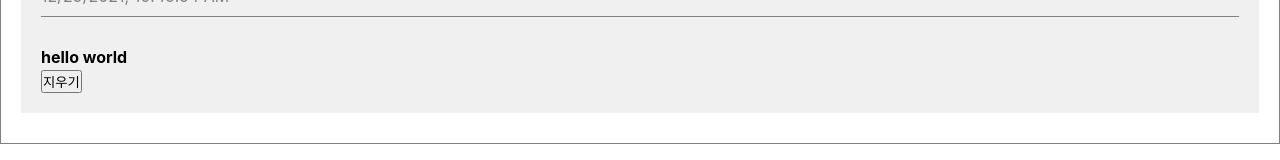
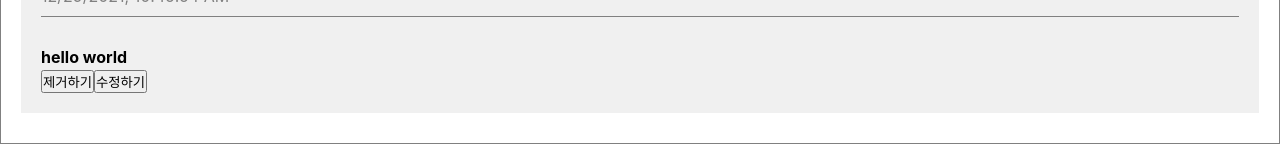
Before and after one commit to takeaways/20211229-vite-diary, a React (Vite) app: page / in a window 1280 px wide. Shown: the part 572-732 px from the top of the page. Built offline with nearby package versions, Linux system fonts and the light colour scheme.

Commit message:
feature 수정기능 추가

```diff
--- a/src/components/diary/diary-list-item/DiaryListItem.tsx
+++ b/src/components/diary/diary-list-item/DiaryListItem.tsx
@@ -1,5 +1,7 @@
-import { memo } from "react";
+import { memo, useRef, useState } from "react";
 import { Content } from "types";
+
+import { toast } from "components/ToastRoot";
 
 import "./DiaryListItem.css";
 
@@ -8,8 +10,37 @@ interface Props {
   onDelete?: (diary: Content) => void;
   onEdit?: (diary: Content) => void;
 }
-const DiaryListItem = ({ diary, onDelete }: Props) => {
+const DiaryListItem = ({ diary, onDelete, onEdit }: Props) => {
   const { author, emotion, created_at, content } = diary;
+
+  const [isEdit, setIsEdit] = useState(false);
+  const onToggleIsEdit = () => {
+    setIsEdit((prev) => !prev);
+  };
+
+  const onDeleteDiary = () => {
+    onDelete?.(diary);
+  };
+
+  const editContentRef = useRef<HTMLTextAreaElement>(null);
+  const onEditContent = () => {
+    onToggleIsEdit();
+
+    if (!editContentRef.current) {
+      return;
+    }
+
+    const editedContent = editContentRef.current.value;
+
+    if (editedContent.length < 6) {
+      onToggleIsEdit();
+      editContentRef.current.focus();
+      return toast.error("내용을 5글자 이상 입력해주세요.");
+    }
+
+    isEdit && onEdit?.({ ...diary, content: editContentRef.current.value });
+  };
+
   return (
     <div className="DiaryListItem">
       <div className="info">
@@ -19,14 +50,14 @@ const DiaryListItem = ({ diary, onDelete }: Props) => {
         <br />
         <span className="date">{new Date(created_at).toLocaleString()}</span>
       </div>
-      <div className="content">{content}</div>
-      <button
-        className="delete"
-        onClick={() => {
-          onDelete?.(diary);
-        }}
-      >
-        지우기
+      <div className="content">
+        {isEdit ? <textarea ref={editContentRef} defaultValue={content} /> : content}
+      </div>
+      <button className="delete-btn" onClick={onDeleteDiary}>
+        제거하기
+      </button>
+      <button className="edit-btn" onClick={onEditContent}>
+        {isEdit ? "수정완료" : "수정하기"}
       </button>
     </div>
   );
--- a/src/pages/Home.tsx
+++ b/src/pages/Home.tsx
@@ -26,10 +26,17 @@ const Home = ({ presenter }: Props) => {
     [presenter],
   );
 
+  const onEditDiary = useCallback(
+    (content: Content) => {
+      presenter.edit(content, setDiaries);
+    },
+    [presenter],
+  );
+
   return (
     <div className="Home">
       <Editor onSubmit={onCreateNewDiary} />
-      <DiaryList items={diaries} onDelete={onDeleteDiary} />
+      <DiaryList items={diaries} onDelete={onDeleteDiary} onEdit={onEditDiary} />
     </div>
   );
 };
--- a/src/presenters/Diary.ts
+++ b/src/presenters/Diary.ts
@@ -22,6 +22,21 @@ class DiaryPresenter<Item extends Content> {
     this.state = this.state.filter((it) => it.id !== item.id);
     updator(this.state);
   }
+
+  edit(item: Item, updator: React.Dispatch<Item[]>) {
+    this.state = this.state.map(this.itemEditHeler(item));
+    updator(this.state);
+  }
+
+  private itemEditHeler(editedItem: Item) {
+    return (item: Item) => {
+      if (item.id !== editedItem.id) return item;
+      return {
+        ...item,
+        ...editedItem,
+      };
+    };
+  }
 }
 
 export default DiaryPresenter;
```
